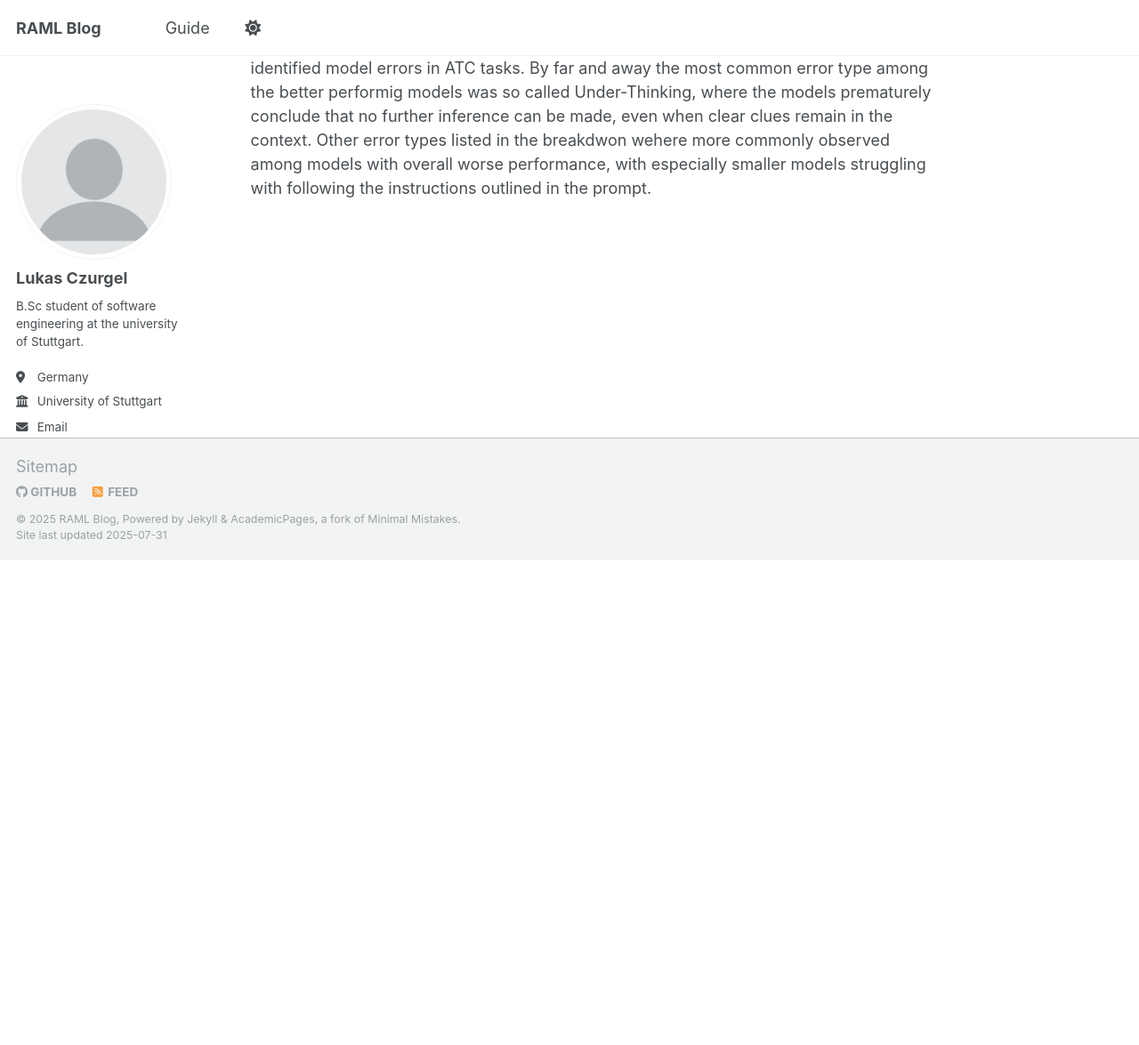
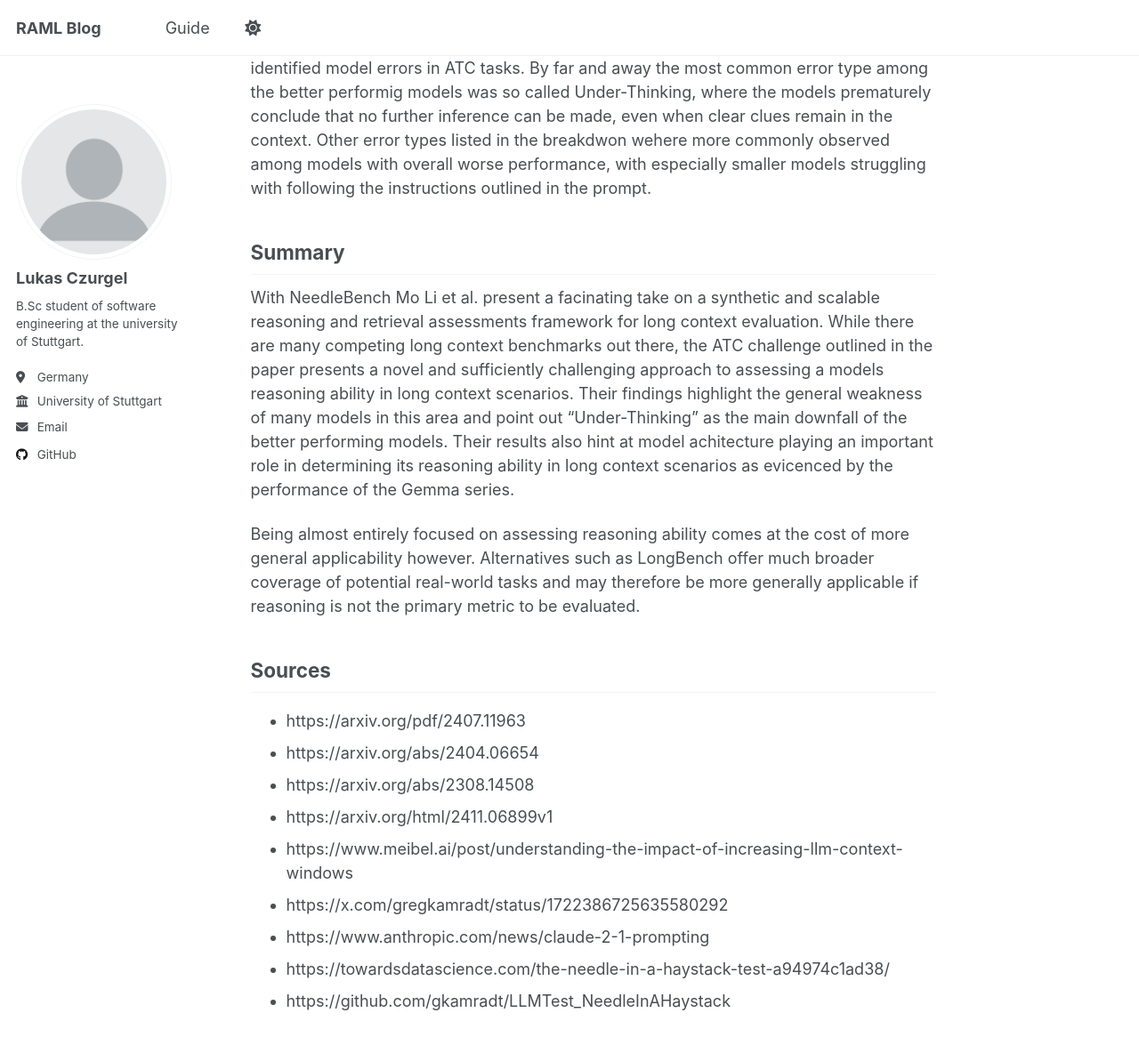
Before and after one commit to st156832/RAML-NeedleBench-Blog, a Jekyll site: the page built from _pages/about.md, in a window 1280 px wide and 1400 px high, scrolled down 17778 px. Shown: the top 1175 px of the window at 89% size. Built offline with Jekyll 4.4.1, drawn with Linux system fonts in a browser that asks for light colours; a script that is not in the unit is left out; before the commit the page ends 18408 px from its top, so only the background shows below that.

Commit message:
first pass

```diff
--- a/_pages/about.md
+++ b/_pages/about.md
@@ -273,3 +273,19 @@ The performance fall-off for information dense ATC tasks is even smore drastic t
 </figure>
 
 To further analyse the results, the authors performed a manual annotation of 10% of the identified model errors in ATC tasks. By far and away the most common error type among the better performig models was so called Under-Thinking, where the models prematurely conclude that no further inference can be made, even when clear clues remain in the context. Other error types listed in the breakdwon wehere more commonly observed among models with overall worse performance, with especially smaller models struggling with following the instructions outlined in the prompt.
+
+## Summary
+With NeedleBench Mo Li et al. present a facinating take on a synthetic and scalable reasoning and retrieval assessments framework for long context evaluation. While there are many competing long context benchmarks out there, the ATC challenge outlined in the paper presents a novel and sufficiently challenging approach to assessing a models reasoning ability in long context scenarios. Their findings highlight the general weakness of many models in this area and point out "Under-Thinking" as the main downfall of the better performing models. Their results also hint at model achitecture playing an important role in determining its reasoning ability in long context scenarios as evicenced by the performance of the Gemma series.
+
+Being almost entirely focused on assessing reasoning ability comes at the cost of more general applicability however. Alternatives such as LongBench offer much broader coverage of potential real-world tasks and may therefore be more generally applicable if reasoning is not the primary metric to be evaluated.
+
+## Sources
+- https://arxiv.org/pdf/2407.11963
+- https://arxiv.org/abs/2404.06654
+- https://arxiv.org/abs/2308.14508
+- https://arxiv.org/html/2411.06899v1
+- https://www.meibel.ai/post/understanding-the-impact-of-increasing-llm-context-windows
+- https://x.com/gregkamradt/status/1722386725635580292
+- https://www.anthropic.com/news/claude-2-1-prompting
+- https://towardsdatascience.com/the-needle-in-a-haystack-test-a94974c1ad38/
+- https://github.com/gkamradt/LLMTest_NeedleInAHaystack
```
